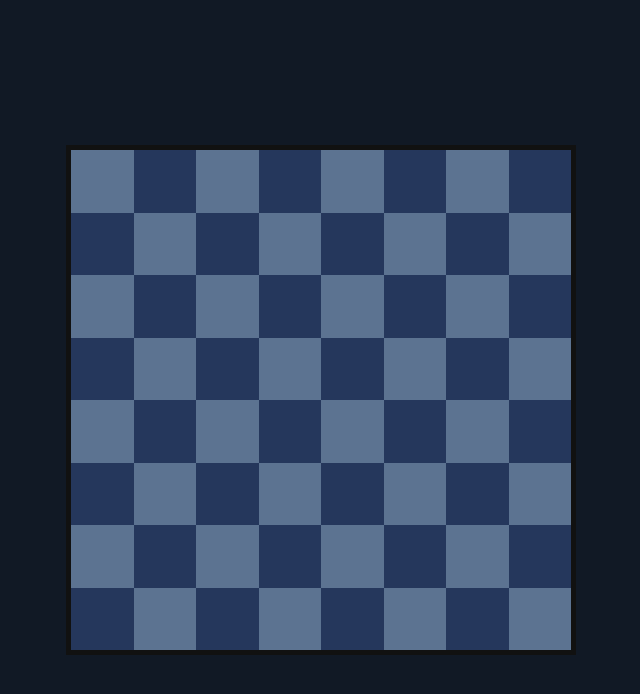
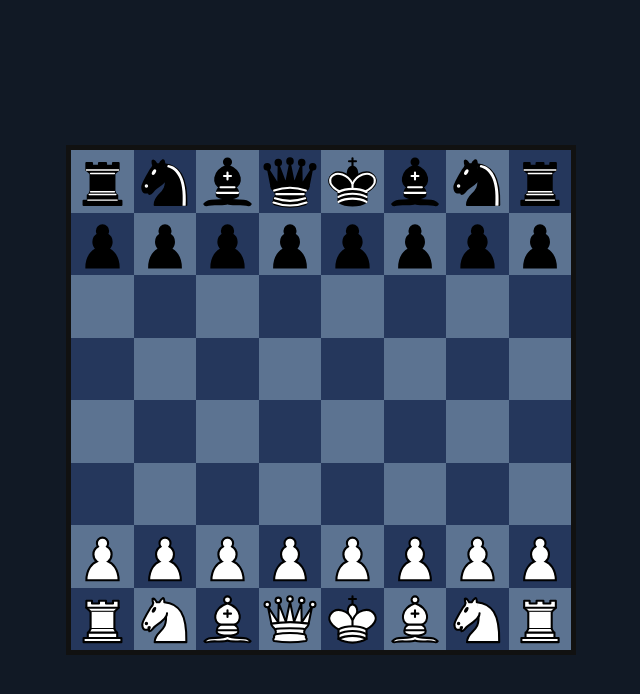
Before and after one commit to WhoTho/basic-chess-js, a plain HTML site: page website/index.html in a window 1280 px wide. Shown: the whole page, without its empty margins (319-959 px from the left). Drawn offline with Linux system fonts and the light colour scheme.

Commit message:
pieces and fen loading

```diff
--- a/website/board.css
+++ b/website/board.css
@@ -2,7 +2,7 @@
  * Created Date: Apr 26 2024, 02:38:01 PM
  * Author: @WhoTho#9592 whotho06@gmail.com
  * -----
- * Last Modified: Apr 26 2024, 02:42:34 PM
+ * Last Modified: Apr 26 2024, 03:07:04 PM
  * Modified By: @WhoTho#9592
  * -----
  * CHANGE LOG:
@@ -11,6 +11,7 @@
  */
 
 #board {
+    position: relative;
     display: grid;
     grid-template-columns: repeat(8, 1fr);
     grid-template-rows: repeat(8, 1fr);
@@ -21,6 +22,7 @@
 }
 
 .tile {
+    position: relative;
     display: flex;
     justify-content: center;
     align-items: center;
@@ -36,6 +38,19 @@
     background-color: var(--color-dark);
 }
 
-.tile.highlighted {
-    background-color: overlay(var(--color-tile-highlighted), var(--color-dark));
+.tile.highlighted::before {
+    content: "";
+    position: absolute;
+    width: 100%;
+    height: 100%;
+    background-color: var(--color-tile-highlighted);
 }
+
+.tile.selected {
+    border: 5px solid var(--color-white);
+}
+
+.tile > * {
+    width: 100%;
+    height: 100%;
+}
--- a/website/board.js
+++ b/website/board.js
@@ -2,7 +2,7 @@
  * Created Date: Apr 26 2024, 02:08:07 PM
  * Author: @WhoTho#9592 whotho06@gmail.com
  * -----
- * Last Modified: Apr 26 2024, 02:48:28 PM
+ * Last Modified: Apr 26 2024, 03:16:36 PM
  * Modified By: @WhoTho#9592
  * -----
  * CHANGE LOG:
@@ -13,11 +13,36 @@
 class Board {
     constructor() {
         this.initElement();
+
+        this.initPieces();
         this.initTiles();
+
+        this.loadFEN("rnbqkbnr/pppppppp/8/8/8/8/PPPPPPPP/RNBQKBNR w KQkq - 0 1");
     }
 
     initElement() {
         this.element = document.getElementById("board");
+    }
+
+    initPieces() {
+        this.pieces = new Map();
+
+        this.pieces.set("white-pawn", new Piece("pawn", "P", "Chess_plt45"));
+        this.pieces.set("white-rook", new Piece("rook", "R", "Chess_rlt45"));
+        this.pieces.set("white-knight", new Piece("knight", "N", "Chess_nlt45"));
+        this.pieces.set("white-bishop", new Piece("bishop", "B", "Chess_blt45"));
+        this.pieces.set("white-queen", new Piece("queen", "Q", "Chess_qlt45"));
+        this.pieces.set("white-king", new Piece("king", "K", "Chess_klt45"));
+
+        this.pieces.set("black-pawn", new Piece("pawn", "p", "Chess_pdt45"));
+        this.pieces.set("black-rook", new Piece("rook", "r", "Chess_rdt45"));
+        this.pieces.set("black-knight", new Piece("knight", "n", "Chess_ndt45"));
+        this.pieces.set("black-bishop", new Piece("bishop", "b", "Chess_bdt45"));
+        this.pieces.set("black-queen", new Piece("queen", "q", "Chess_qdt45"));
+        this.pieces.set("black-king", new Piece("king", "k", "Chess_kdt45"));
+
+        this.piecesByFenNotation = new Map();
+        this.pieces.forEach((value, key) => this.piecesByFenNotation.set(value.fenNotation, value));
     }
 
     initTiles() {
@@ -26,6 +51,29 @@ class Board {
         for (let i = 0; i < 64; i++) {
             let tile = new Tile(this, i, (i % 2) + (Math.floor(i / 8) % 2) === 1 ? "black" : "white");
             this.tiles.push(tile);
+        }
+    }
+
+    loadFEN(fen) {
+        let [board, turn, castling, enPassant, halfMove, fullMove] = fen.split(" ");
+
+        let rank = 0;
+        let file = 0;
+
+        for (let char of board) {
+            if (char === "/") {
+                rank++;
+                file = 0;
+                continue;
+            }
+
+            if (isNaN(char)) {
+                let piece = this.piecesByFenNotation.get(char);
+                this.tiles[rank * 8 + file].render(piece);
+                file++;
+            } else {
+                file += parseInt(char);
+            }
         }
     }
 }
@@ -47,6 +95,31 @@ class Tile {
 
         this.board.element.appendChild(this.element);
     }
+
+    render(piece) {
+        if (!piece) {
+            this.element.innerHTML = "";
+            return;
+        }
+
+        this.element.appendChild(piece.element.cloneNode(true));
+    }
+}
+
+class Piece {
+    constructor(name, fenNotation, fileName) {
+        this.name = name;
+        this.fenNotation = fenNotation;
+        this.fileName = fileName;
+
+        this.initElement();
+    }
+
+    initElement() {
+        this.element = document.createElement("img");
+        this.element.src = `./assets/${this.fileName}.svg`;
+        this.element.alt = this.name;
+    }
 }
 
 export default Board;
```
